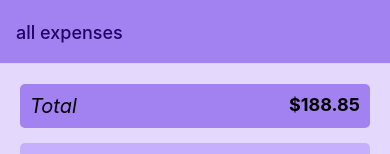
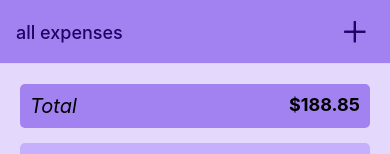
Before and after one commit to RihardXXX/expenses-of-book, a React Native app: screen /AllExpenses in a window 390 px wide. Shown: the top 154 px of the page. Built offline with nearby package versions, Linux system fonts and the light colour scheme.

Commit message:
add navigation for manage expenses

```diff
--- a/App.js
+++ b/App.js
@@ -10,6 +10,8 @@ import AllExpenses from './screens/AllExpenses';
 import RecentExepenses from './screens/RecentExepenses';
 import ManageExpenses from './screens/ManageExpenses';
 
+import IconButton from './components/ui/IconButton';
+
 import colors from './constants/colors';
 
 // console.log(112, colors.primary200);
@@ -19,13 +21,20 @@ const Tab = createBottomTabNavigator();
 
 const MyTabs = () => {
   return (
-    <Tab.Navigator screenOptions={{
+    <Tab.Navigator screenOptions={({navigation}) => ({
       headerStyle: { backgroundColor: colors.primary200 },
       headerTintColor: colors.primary800,
       tabBarStyle: { backgroundColor: colors.primary200 },
       tabBarActiveTintColor: colors.primary800,
-      tabBarInactiveTintColor: colors.error50
-    }}>
+      tabBarInactiveTintColor: colors.error50,
+      headerRight: ({tintColor}) =>
+        <IconButton
+          name={'add'}
+          color={tintColor}
+          size={38}
+          onPress={() => navigation.navigate('ManageExpenses')}
+        />
+    })}>
       <Tab.Screen
         name="AllExpenses"
         component={AllExpenses}
@@ -66,6 +75,9 @@ export default function App() {
           <Stack.Screen
             name="ManageExpenses"
             component={ManageExpenses}
+            options={{
+              presentation: 'card'
+            }}
           />
         </Stack.Navigator>
       </NavigationContainer>
--- a/components/ExpenseItem.js
+++ b/components/ExpenseItem.js
@@ -1,11 +1,22 @@
 import { Pressable, View, Text, StyleSheet } from "react-native";
 import colors from "../constants/colors";
 import { getFormattedDate } from "../utils/date";
+import { useNavigation } from "@react-navigation/native";
 
 
 const ExpenseItem = ({description, date, amount}) => {
+
+    const navigation = useNavigation();
+
+    const onPressHandler = () => {
+        navigation.navigate('ManageExpenses');
+    };
+
     return (
-        <Pressable>
+        <Pressable
+            style={({pressed}) => pressed && styles.pressed}
+            onPress={onPressHandler}
+        >
             <View style={styles.rootContainer}>
                 <View>
                     <Text style={styles.textDescription}>
@@ -44,6 +55,9 @@ const styles = StyleSheet.create({
         padding: 10,
         borderRadius: 5,
     },
+    pressed: {
+        opacity: 0.5,
+    },
     amountSection: {
         borderWidth: 1,
         borderColor: 'purple',
--- /dev/null
+++ b/components/ui/IconButton.js
@@ -0,0 +1,32 @@
+import { Pressable, View, StyleSheet } from "react-native";
+import Ionicons from '@expo/vector-icons/Ionicons';
+
+const IconButton = ({name, size, color, style, onPress}) => {
+    return (
+        <Pressable
+            style={({pressed}) => pressed && styles.pressed}
+            onPress={onPress}
+        >
+            <View style={[styles.buttonContainer, style]}>
+                <Ionicons
+                    name={name}
+                    size={size}
+                    color={color}
+                />
+            </View>
+        </Pressable>
+    )
+};
+
+export default IconButton;
+
+const styles = StyleSheet.create({
+    buttonContainer: {
+        padding: 5,
+        marginHorizontal: 10,
+        marginVertical: 2
+    },
+    pressed: {
+        opacity: .5,
+    }
+})
```
